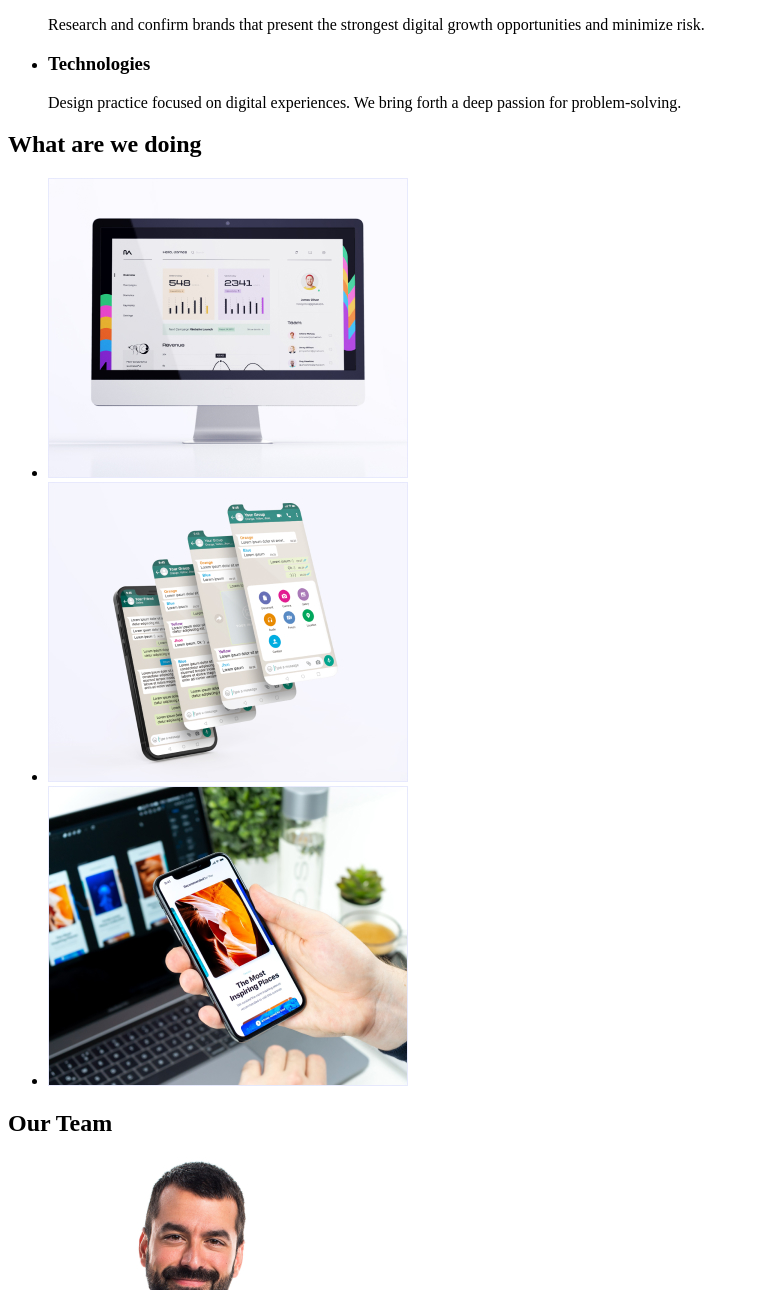
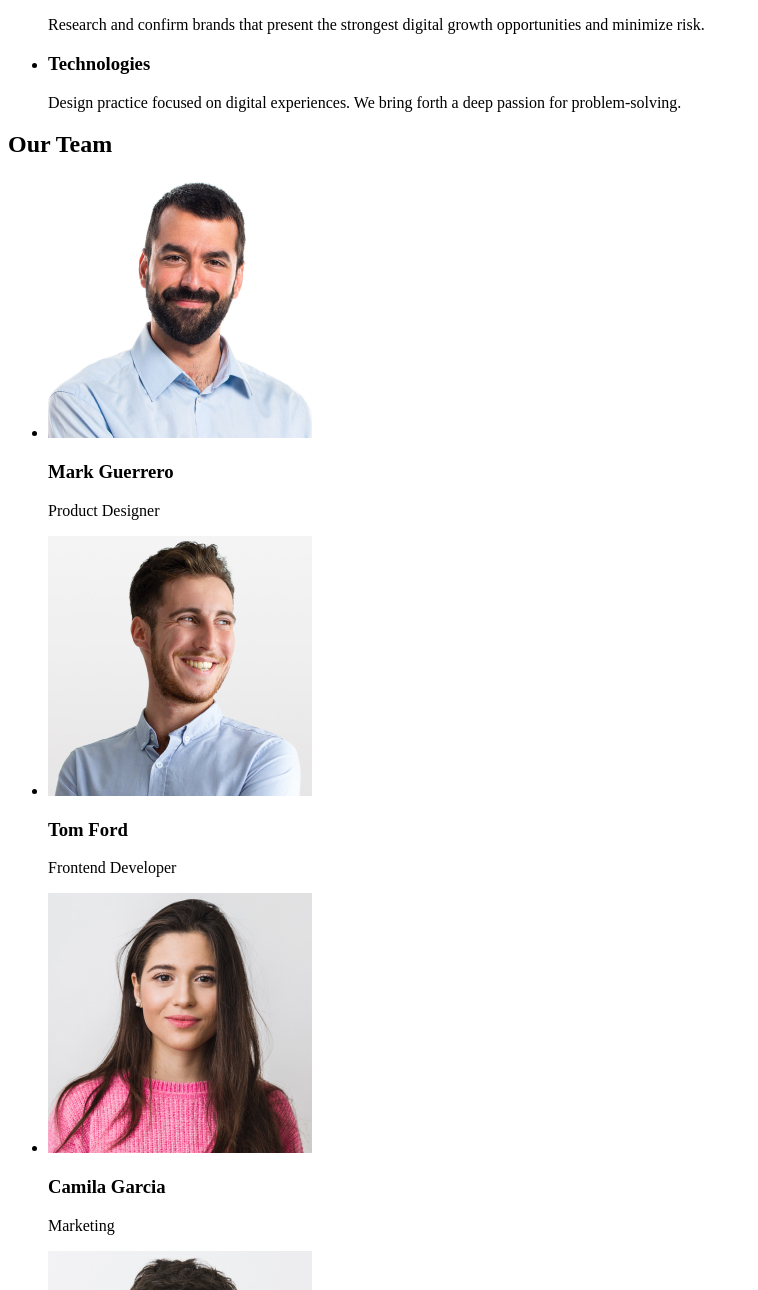
Before and after one commit to kkaminskyy1904/goit-markup-hw-01, a plain HTML site: page index.html in a window 1280 px wide. Shown: the part 434-1724 px from the top of the page, without its empty margins (0-758 px from the left). Drawn offline with Linux system fonts and the light colour scheme.

Commit message:
markup-hw-01 corections1

```diff
--- a/index.html
+++ b/index.html
@@ -39,7 +39,7 @@
         <button type="button">Order Service</button>
       </section>
       <!--About section-->
-      <section>
+      <section id="About">
         <h2 hidden>About</h2>
         <ul>
           <li>
@@ -69,25 +69,6 @@
               Design practice focused on digital experiences. We bring forth a
               deep passion for problem-solving.
             </p>
-          </li>
-        </ul>
-      </section>
-      <!--Portfolio section-->
-      <section id="Portfolio">
-        <h2>What are we doing</h2>
-        <ul>
-          <li>
-            <img src="./images/Portfolio/1.jpg" alt="Desktop" width="360" />
-          </li>
-          <li>
-            <img src="./images/Portfolio/2.jpg" alt="Mobile" width="360" />
-          </li>
-          <li>
-            <img
-              src="./images/Portfolio/3.jpg"
-              alt="Desktop with mobile"
-              width="360"
-            />
           </li>
         </ul>
       </section>
```
